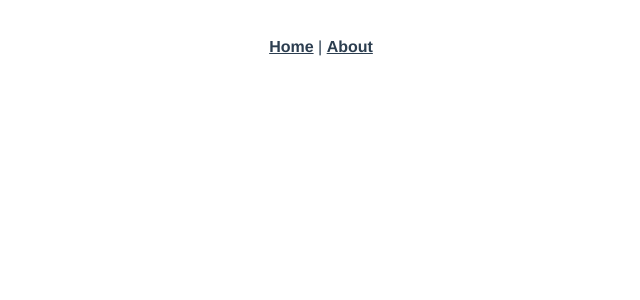
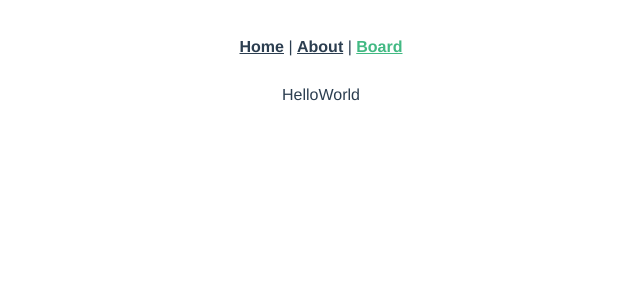
Before and after one commit to sadovam/vue-trello-frontend, a Vue app: page /board in a window 1280 px wide. Shown: the top 300 px of the page, without its empty margins (319-959 px from the left). Built offline with nearby package versions, Linux system fonts and the light colour scheme.

Commit message:
Add Board page

```diff
--- a/src/App.vue
+++ b/src/App.vue
@@ -2,7 +2,8 @@
   <div id="app">
     <div id="nav">
       <router-link to="/">Home</router-link> |
-      <router-link to="/about">About</router-link>
+      <router-link to="/about">About</router-link> |
+      <router-link to="/board">Board</router-link>
     </div>
     <router-view/>
   </div>
--- a/src/router/index.ts
+++ b/src/router/index.ts
@@ -18,6 +18,11 @@ const routes: Array<RouteConfig> = [
     // which is lazy-loaded when the route is visited.
     component: () => import(/* webpackChunkName: "about" */ '../views/About.vue'),
   },
+  {
+    path: '/board',
+    name: 'Board',
+    component: () => import(/* webpackChunkName: "board" */ '../views/Board.vue'),
+  },
 ];
 
 const router = new VueRouter({
--- /dev/null
+++ b/src/views/Board.vue
@@ -0,0 +1,17 @@
+<template>
+    <div>
+        HelloWorld
+    </div>
+</template>
+
+<script lang="ts">
+import Vue from 'vue';
+
+export default Vue.extend({
+  name: 'Board',
+});
+</script>
+
+<style scoped lang="scss">
+
+</style>
```
